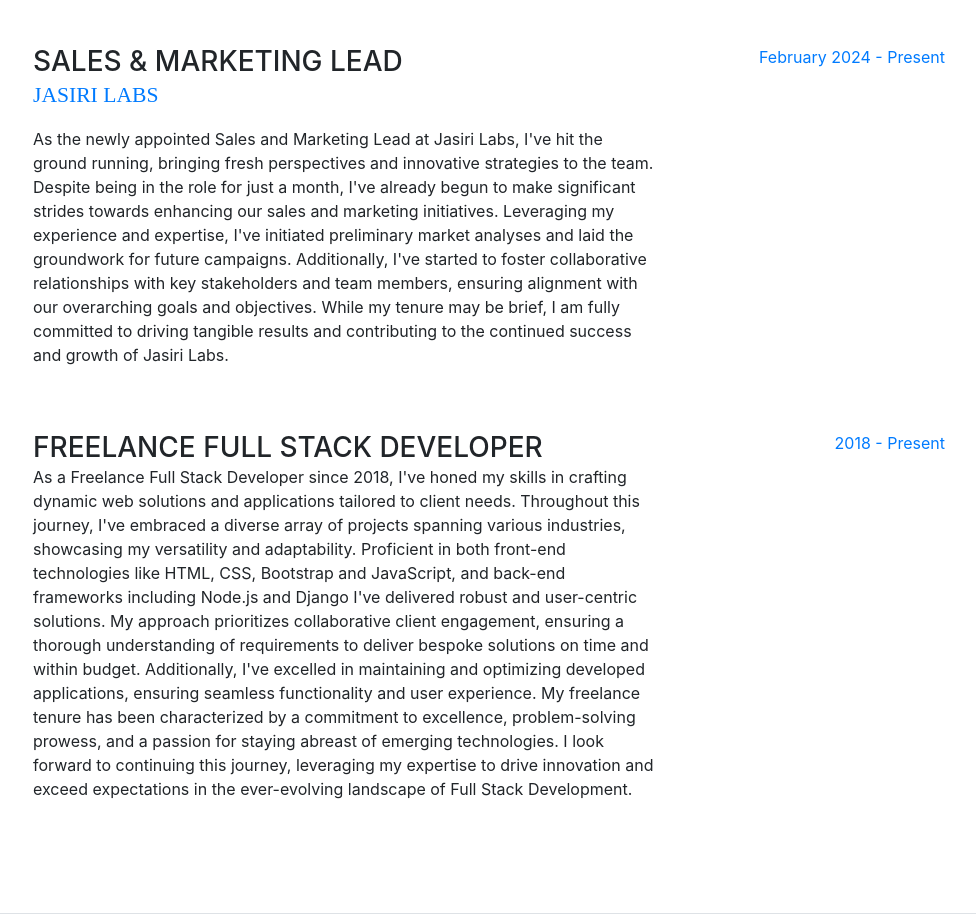
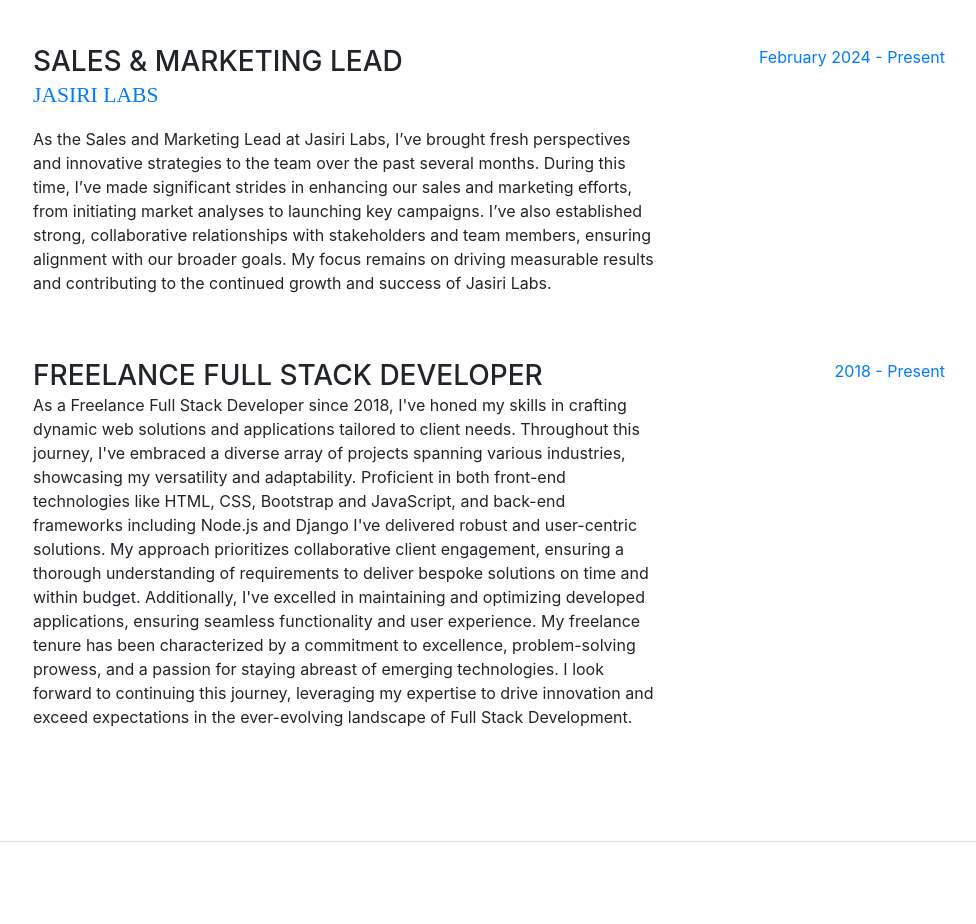
Before and after one commit to Ted523/teddy-otieno-resume, a website with bundled scripts: page index.html in a window 1280 px wide. Shown: the part 889-1813 px from the top of the page, without its empty margins (287-1263 px from the left). Built offline with nearby package versions, Linux system fonts and the light colour scheme; a web font is replaced by a local one.

Commit message:
Change Sales and Marketing Resume

```diff
--- a/index.html
+++ b/index.html
@@ -110,13 +110,12 @@
             <div class="resume-content mr-auto">
               <h3 class="mb-0">Sales & Marketing Lead</h3>
               <a href="https://jasirilabs.tech/"><div class="subheading mb-3">Jasiri Labs</div></a>
-              <p>As the newly appointed Sales and Marketing Lead at Jasiri Labs, I've hit the ground running,
-                bringing fresh perspectives and innovative strategies to the team. Despite being in the role for just a month,
-                I've already begun to make significant strides towards enhancing our sales and marketing initiatives. Leveraging
-                my experience and expertise, I've initiated preliminary market analyses and laid the groundwork for future campaigns.
-                Additionally, I've started to foster collaborative relationships with key stakeholders and team members, ensuring alignment
-                with our overarching goals and objectives. While my tenure may be brief, I am fully committed to driving tangible results and
-                contributing to the continued success and growth of Jasiri Labs.
+              <p>As the Sales and Marketing Lead at Jasiri Labs, I’ve brought fresh perspectives and innovative
+                  strategies to the team over the past several months. During this time, I’ve made significant strides in
+                  enhancing our sales and marketing efforts, from initiating market analyses to launching key
+                  campaigns. I’ve also established strong, collaborative relationships with stakeholders and team
+                  members, ensuring alignment with our broader goals. My focus remains on driving measurable
+                  results and contributing to the continued growth and success of Jasiri Labs.
               </p>
             </div>
             <div class="resume-date text-md-right">
```
